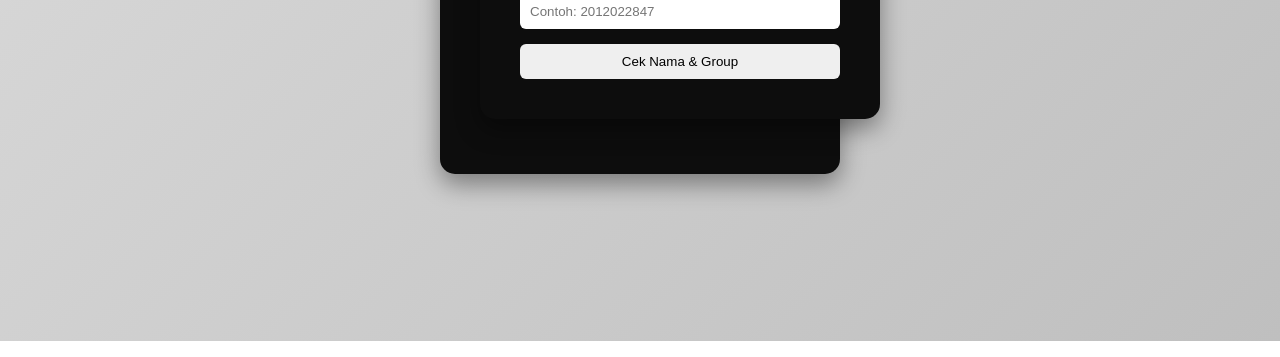
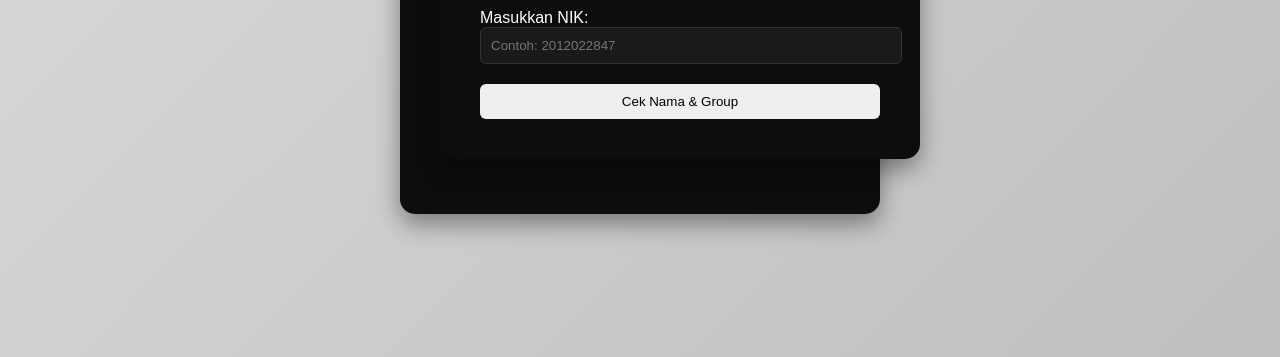
Before and after one commit to region03awhost-maker/jadwal, a plain HTML site: page index.html in a window 1280 px wide. Shown: the part 459-816 px from the top of the page. Drawn offline with Linux system fonts and the light colour scheme.

Commit message:
Update index.html

```diff
--- a/index.html
+++ b/index.html
@@ -6,12 +6,6 @@
 <title>Input NIK</title>
 
 <style>
-* {
-    margin: 0;
-    padding: 0;
-    box-sizing: border-box;
-    font-family: Arial, Helvetica, sans-serif;
-}
 
 body {
     height: 100vh;
@@ -34,9 +28,11 @@ body {
 input {
     width: 100%;
     padding: 10px;
-    margin-bottom: 15px;
     border-radius: 6px;
-    border: none;
+    border: 1px solid #333;
+    background: #1a1a1a;
+    color: white;
+    margin-bottom: 20px;
 }
 
 button {
```
